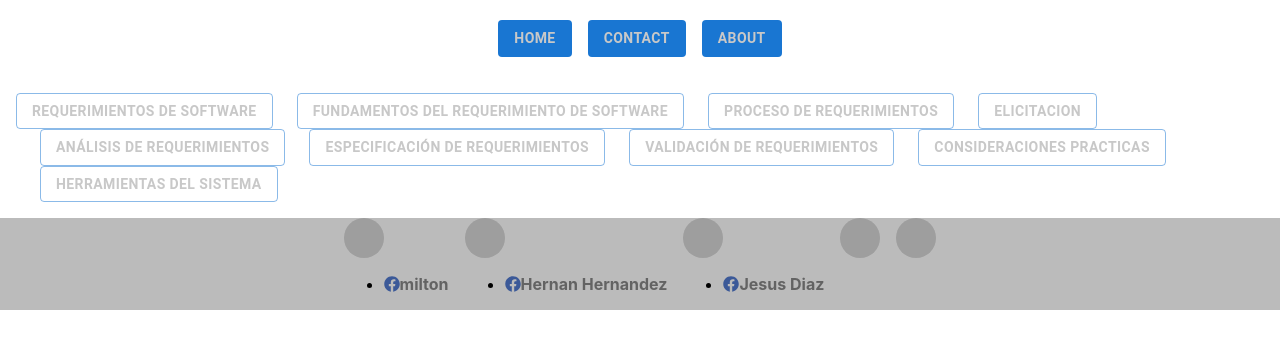
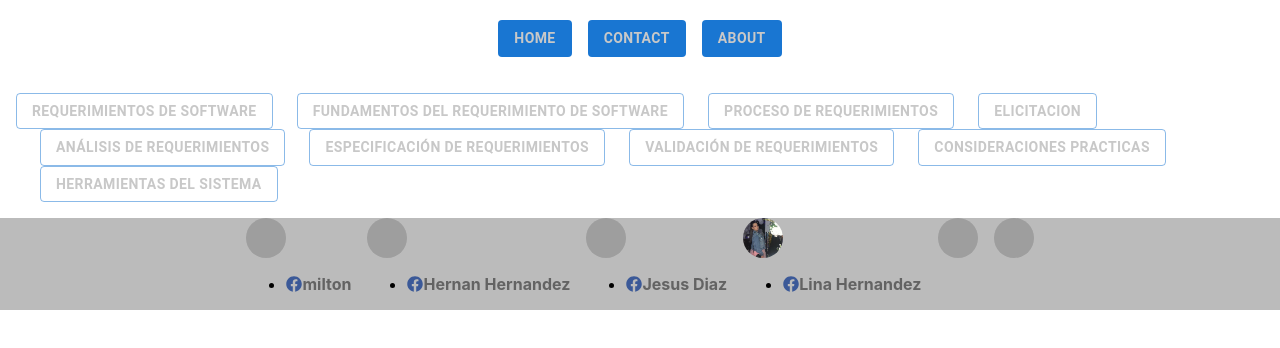
Before and after one commit to MiltonRiscanevo/wikiiberoproyect, a React (Create React App) app: page / in a window 1280 px wide. Both pictures are taken after a click on the button "CONTACT". Shown: the top 348 px of the page. Built offline with nearby package versions, Linux system fonts and the light colour scheme; grey boxes are pictures that could not be loaded.

Commit message:
adicionando los datos de contacto lina

```diff
--- a/src/components/Contact.jsx
+++ b/src/components/Contact.jsx
@@ -3,6 +3,7 @@ import Avatar from '@mui/material/Avatar';
 import Stack from '@mui/material/Stack';
 import {FontAwesomeIcon} from "@fortawesome/react-fontawesome"
 import {faFacebook} from "@fortawesome/free-brands-svg-icons"
+import LinaHernandez from "./images/LinaHernandez.jpeg"
 
 const Contact = () => {
     return (
@@ -38,6 +39,16 @@ const Contact = () => {
                </ul>
                </div>
 
+               <div>
+               <Avatar alt="Lina Hernandez" src={LinaHernandez} />
+               <ul className="socialnet">
+                   <li className="socialnet">
+                       <FontAwesomeIcon icon={faFacebook} className="colornet"/>
+                       <a href="https://www.facebook.com/shanymalu.hernandezganan" className="socialnet socialcolor">Lina Hernandez</a>
+                   </li>
+               </ul>
+               </div>
+
                <Avatar alt="Travis Howard" src="/static/images/avatar/2.jpg" />
                <Avatar alt="Cindy Baker" src="/static/images/avatar/3.jpg" />
             </Stack>
```
Also changed, not shown: src/components/images/LinaHernandez.jpeg (added).
